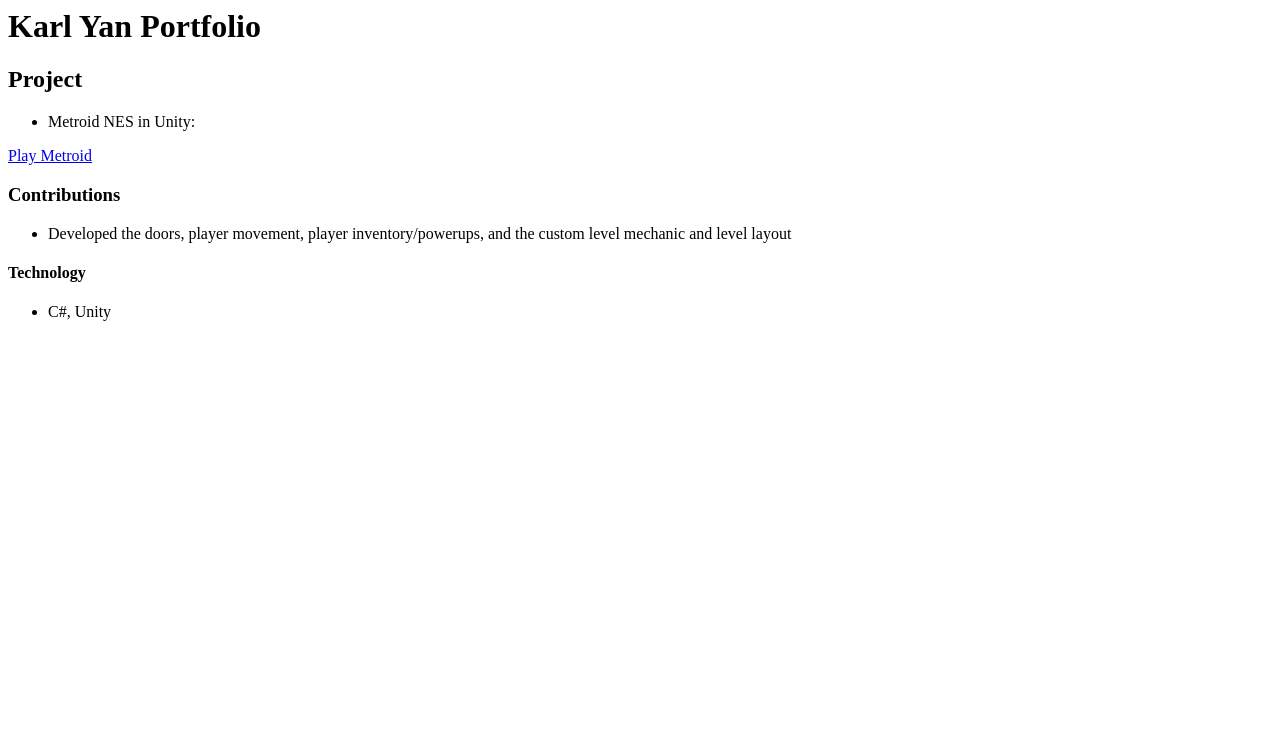
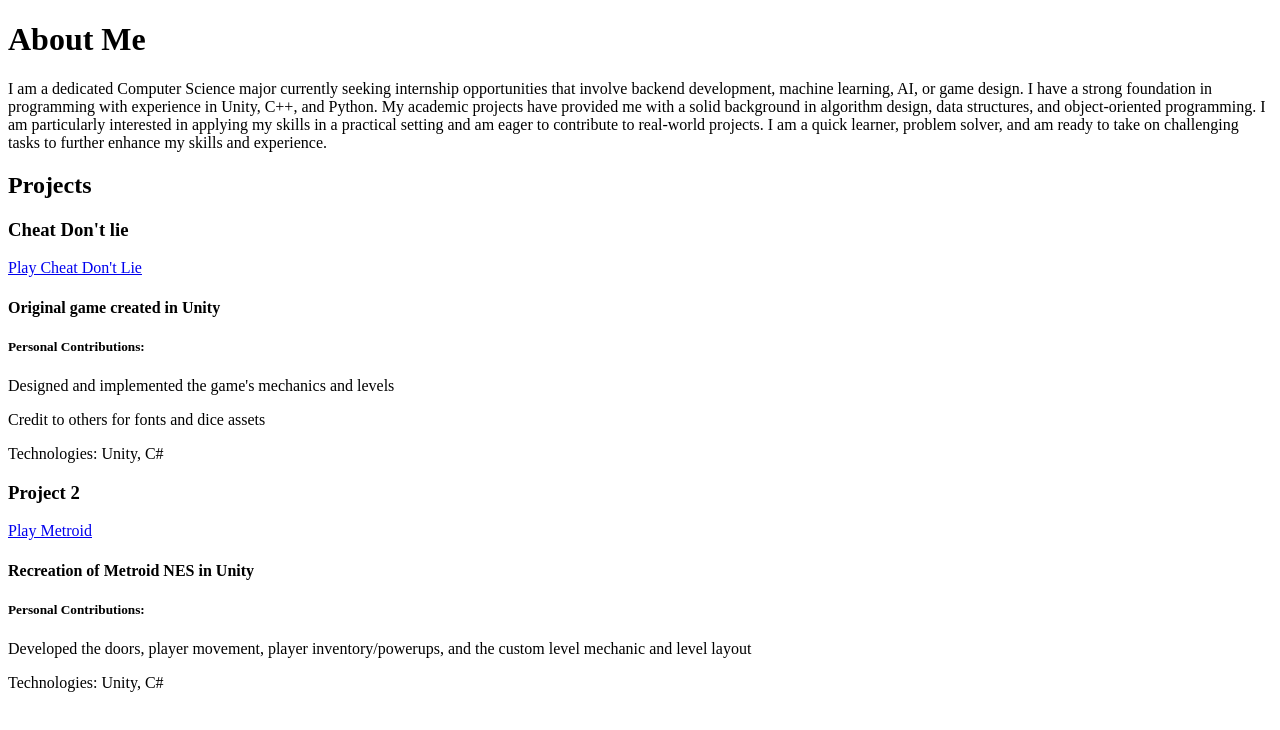
Before and after one commit to karl-xu-yan/karlPortfolio, a plain HTML site: page index.html in a window 1280 px wide. Drawn offline with Linux system fonts and the light colour scheme.

Commit message:
Cheat Don't Lie Added

```diff
--- a/index.html
+++ b/index.html
@@ -1,12 +1,41 @@
-<h1>Karl Yan Portfolio</h1>
-<h2>Project</h2>
-<ul><li>Metroid NES in Unity:</li></ul>
-<a href="https://ostrich03.itch.io/metroid">Play Metroid</a>
-<h3>Contributions </h3>
-<ul>
-  <li> Developed the doors, player movement, player inventory/powerups, and the custom level mechanic and level layout</li>
-</ul>
-<h4>Technology</h4>
-<ul>
-  <li> C#, Unity</li>
-</ul>
+<!DOCTYPE html>
+<html>
+<head>
+  <title>Karl Yan</title>
+</head>
+<body>
+
+  <h1>About Me</h1>
+  <p>
+    I am a dedicated Computer Science major currently seeking internship opportunities that involve backend development, machine learning, AI, or game design. I have a strong foundation in programming with experience in Unity, C++, and Python. My academic projects have provided me with a solid background in algorithm design, data structures, and object-oriented programming. I am particularly interested in applying my skills in a practical setting and am eager to contribute to real-world projects. I am a quick learner, problem solver, and am ready to take on challenging tasks to further enhance my skills and experience.
+  </p>
+
+<h2>Projects</h2>
+
+<div class="project">
+  <h3>Cheat Don't lie</h3>
+  <a href="https://ostrich03.itch.io/cheat-dont-lie">Play Cheat Don't Lie</a>
+    <!-- <img src="thumbnail-for-project-1.jpg" alt="Project 1"> -->
+    <h4>Original game created in Unity</h4>
+    <h5>Personal Contributions:</h5>
+    <p>Designed and implemented the game's mechanics and levels</p>
+    <p>Credit to others for fonts and dice assets</p>
+    <p>Technologies: Unity, C#</p>
+  </a>
+</div>
+
+<div class="project">
+  <h3>Project 2</h3>
+  <a href="https://ostrich03.itch.io/metroid">Play Metroid</a>
+    <!-- <img src="thumbnail-for-project-2.jpg" alt="Project 2"> -->
+    <h4>Recreation of Metroid NES in Unity</h4>
+    <h5>Personal Contributions:</h5>
+    <p>Developed the doors, player movement, player inventory/powerups, and the custom level mechanic and level layout</p>
+    <p>Technologies: Unity, C#</p>
+  </a>
+</div>
+
+<!-- Add more projects as needed -->
+
+</body>
+</html>
```
Also changed, not shown: 1 other file.
